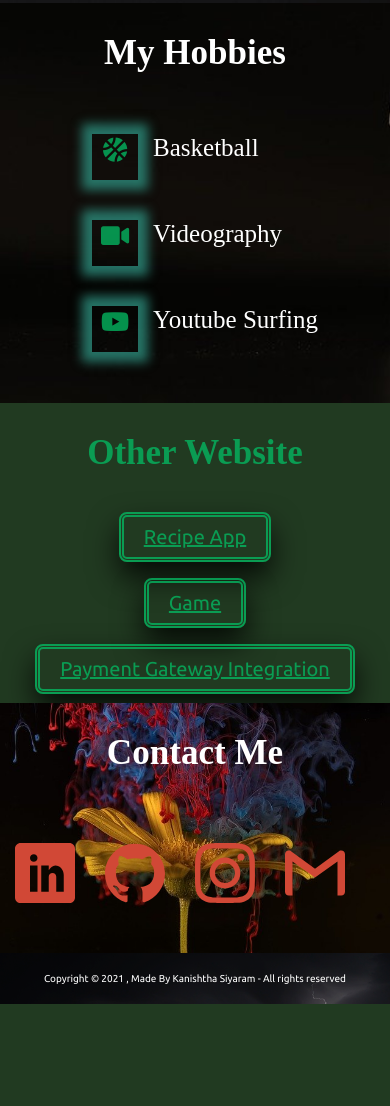
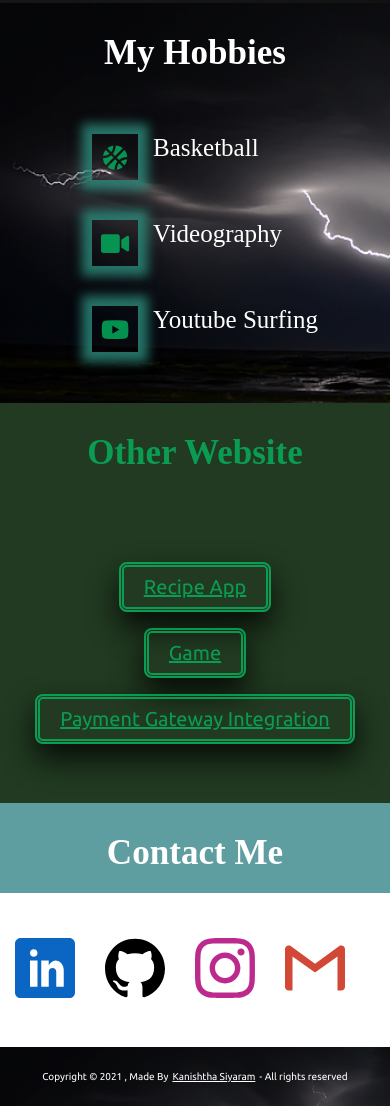
Before and after one commit to kanishths/myWeb, a plain HTML site: page index.html in a window 390 px wide. Shown: the part 1097-2203 px from the top of the page. Before the commit the page ends 2101 px from the top, so only its background shows below. Drawn offline with Linux system fonts and the light colour scheme.

Commit message:
footer and icons changed

```diff
--- a/img/style.css
+++ /dev/null
@@ -1,77 +0,0 @@
-@import url("https://fonts.googleapis.com/css2?family=Ubuntu&display=swap");
-
-* {
-  margin: 0;
-  padding: 0;
-}
-
-.banner1 {
-  display: flex;
-  height: 500px;
-  /* background-color: aqua; */
-}
-
-.banner1-leftHalf {
-  width: 70%;
-  background: url(img/profie.jpg) no-repeat 0px 0px;
-  background-size: cover;
-  min-height: 550px;
-}
-
-.banner1-leftHalf-txt {
-  margin: 15em 0 0 0;
-}
-
-.banner1-leftHalf-txt h3 {
-  font-size: 50px;
-  color: #fff;
-  text-align: center;
-  letter-spacing: 2px;
-  font-family: "Ubuntu", sans-serif;
-  text-shadow: 2px 2px 2px rgb(16 16 16 / 57%);
-  font-weight: 900;
-}
-
-.banner1-leftHalf-txt p {
-  font-size: 30px;
-  color: #fff;
-  text-align: center;
-  font-weight: 700;
-  letter-spacing: 2px;
-  font-family: "Ubuntu", sans-serif;
-}
-
-.banner1-rightHalf {
-  width: 30%;
-  background: url(img/banner1.jpg) no-repeat 0px 0px;
-  background-size: cover;
-  min-height: 550px;
-}
-
-.skill-heading {
-  display: flex;
-  align-items: center;
-  padding: 20px 70px;
-  font-size: 50px;
-  color: #04b962c7;
-}
-.skill-heading p {
-  color: #fff;
-}
-
-.skill {
-  display: flex;
-  padding: 20px 50px;
-}
-
-.skill-icons {
-  padding: 20px 30px;
-  color: #04b962c7;
-  font-size: 50px;
-}
-
-.skill-text {
-  padding: 20px;
-  color: #fff;
-  font-size: 50px;
-}
--- a/index.html
+++ b/index.html
@@ -106,22 +106,22 @@
         <section class="contact">
           <div class="contact-txt">
             <a href="https://www.linkedin.com/in/kanishtha-siyaram/">
-              <svg class="contact_icon">
+              <svg class="contact_icon icon-1">
                 <use href="img/sprite.svg#icon-linkedin"></use>
               </svg>
             </a>
             <a href="https://github.com/kanishths">
-              <svg class="contact_icon">
+              <svg class="contact_icon icon-2">
                 <use href="img/sprite.svg#icon-github"></use>
               </svg>
             </a>
             <a href="https://instagram.com/__kanishtha__">
-              <svg class="contact_icon">
+              <svg class="contact_icon icon-3" id="mask">
                 <use href="img/sprite.svg#icon-instagram"></use>
               </svg>
             </a>
             <a href="mailto:mail.kanishthasiyaram15@gmail.com">
-              <svg class="contact_icon">
+              <svg class="contact_icon icon-4">
                 <use href="img/sprite.svg#icon-gmail"></use>
               </svg>
             </a>
@@ -132,7 +132,11 @@
 
     <section class="footer">
       <p class="text-footer">
-        Copyright &copy; 2021 , Made By Kanishtha Siyaram - All rights reserved
+        Copyright &copy; 2021 , Made By
+        <a class="footer__link" href="github.com/kanishths"
+          >Kanishtha Siyaram</a
+        >
+        - All rights reserved
       </p>
     </section>
   </body>
--- a/styles.css
+++ b/styles.css
@@ -122,7 +122,7 @@ body {
 }
 
 .leftLower {
-  background-image: url(img/banner2.jpg);
+  background-image: url(img/footer.jpg);
   background-size: cover;
   width: 30%;
   max-height: 427px;
@@ -156,6 +156,9 @@ body {
   height: 40px;
   width: 40px;
   transition: all 0.5s ease-in-out;
+  display: flex;
+  align-items: center;
+  justify-content: center;
   text-align: center;
   padding: 3px;
   margin-right: 20px;
@@ -241,9 +244,11 @@ body {
 .rightLower {
   width: 30%;
   max-height: 427px;
-  background-image: url(img/banner4.jpg);
+  /* background-image: url(img/banner2.jpg) #fff; */
+  background-color: #fff;
   background-size: cover;
   display: flex;
+  background-color: cadetblue;
   flex-direction: column;
 }
 
@@ -251,13 +256,14 @@ body {
   text-align: center;
   padding-top: 30px;
   padding-bottom: 20px;
-  /* background-color: cadetblue; */
+
   color: #fff;
   font-size: 30px;
 }
 
 .contact {
   display: flex;
+  background-color: #fff;
   flex-direction: column;
   justify-content: center;
   align-items: center;
@@ -272,10 +278,11 @@ body {
 }
 
 .contact_icon {
-  margin-top: 50px;
+  margin-top: 50%;
+  margin-bottom: 50%;
   width: 60px;
   height: 60px;
-  fill: #d14836;
+  /* fill: #d14836; */
   margin-right: 30px;
   transition: all 0.2s;
 }
@@ -284,20 +291,16 @@ body {
   transform: scale(1.5);
 }
 
-.ln3 {
-  text-align: center;
-  padding-top: 30px;
+.icon-1 {
+  fill: #0a66c2;
 }
 
-.ln3 li {
-  font-size: 15px;
-  list-style: none;
-  color: #04b962c7;
+.icon-2 {
+  fill: #000;
 }
 
-.ln3 li span {
-  padding-left: 10px;
-  color: #fff;
+.icon-3 {
+  fill: #bc2a8d;
 }
 
 .footer {
@@ -356,16 +359,26 @@ body {
   .midLower {
     width: 100%;
 
-    height: 300px;
+    height: 400px;
   }
 
   .rightLower {
     width: 100%;
-    height: 250px;
+    /* height: 250px; */
   }
   .text-footer {
     font-size: 10px;
   }
+}
+
+.footer__link {
+  color: #fff;
+  padding: 4px;
+}
+
+.footer__link:hover {
+  background-color: hsla(175, 83%, 23%, 0.616);
+  transform: scale(1.12) rotate(5deg);
 }
 
 ::selection {
```
